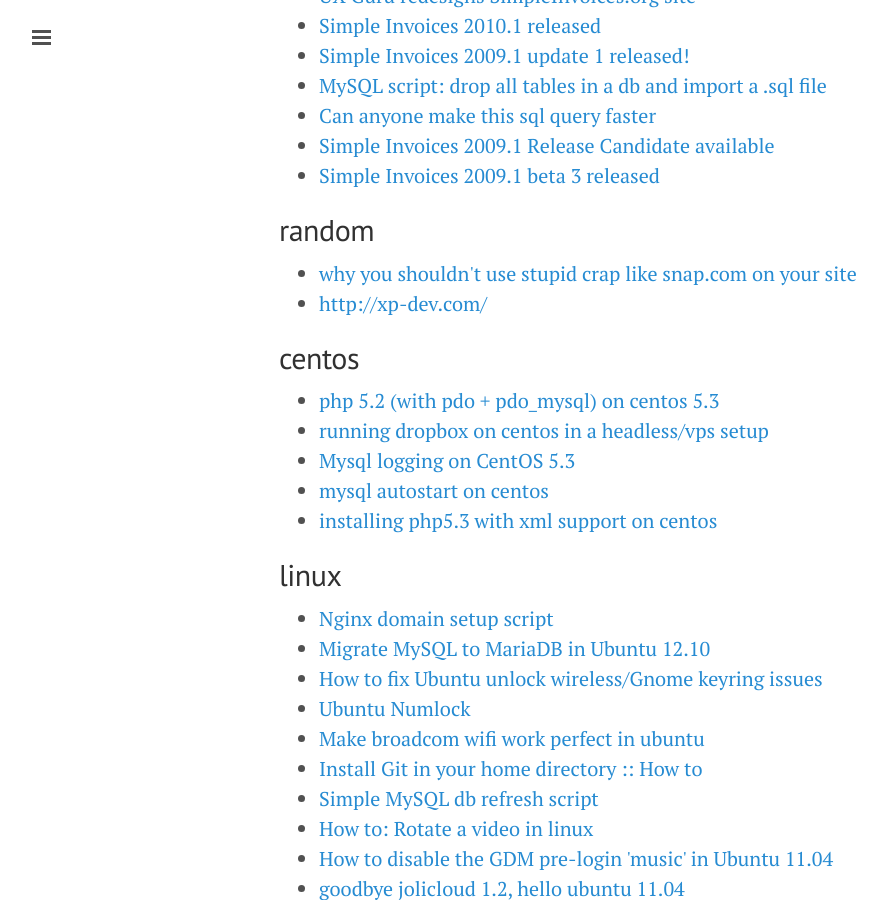
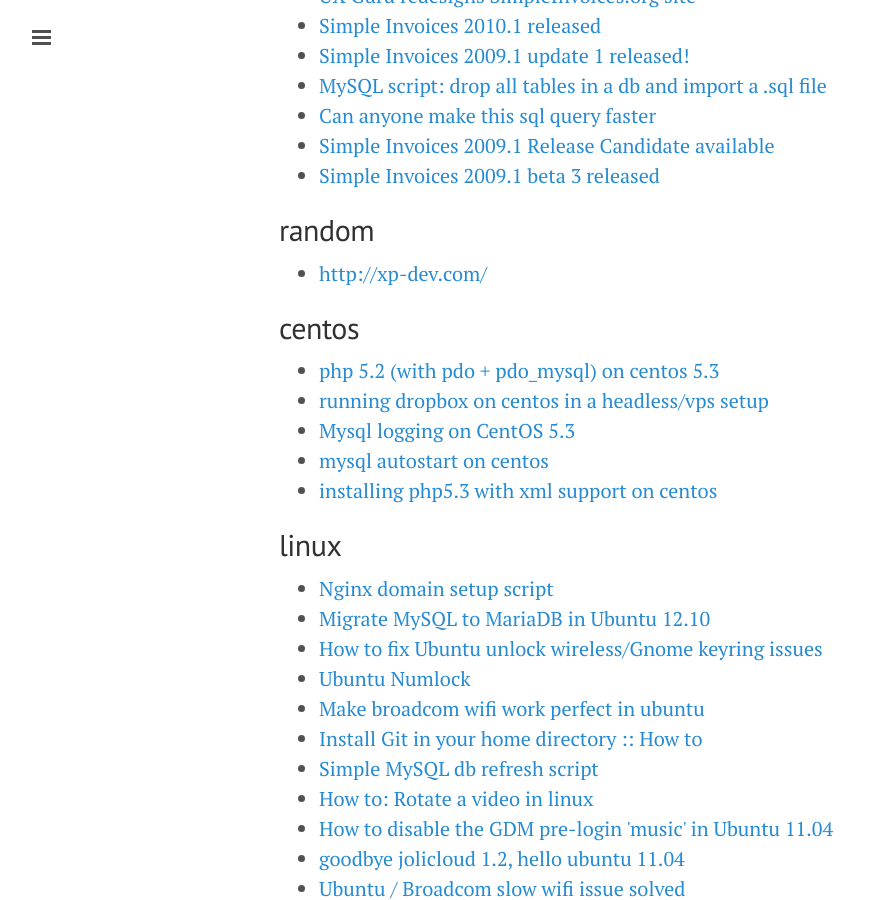
Before and after one commit to justinkelly/justinkelly.github.io, a Jekyll site: the page built from tags/index.md, in a window 1280 px wide and 900 px high, scrolled down 876 px. Shown: the whole window, without its empty margins (1-888 px from the left). Built offline with Jekyll 4.4.1, drawn with Linux system fonts in a browser that asks for light colours; nearby versions of some CDN libraries.

Commit message:
page fixes

```diff
--- a/_posts/2009-09-08-why-you-shouldnt-use-stupid-crap-like-snapcom.markdown
+++ /dev/null
@@ -1,12 +0,0 @@
----
-layout: post
-title: why you shouldn't use stupid crap like snap.com on your site
-published: true
-date: 2009-09-08
-tags:
-- random
----
-
-snap.com on [im.wordpress.com](http://im.wordpress.com) page
-
-![](http://i.minus.com/jx1erkUEWNseY.jpg)
```
Also changed, not shown: _posts/2009-08-24-what-happened-to-netgear-being-awesome.markdown (+7 -4 lines).
